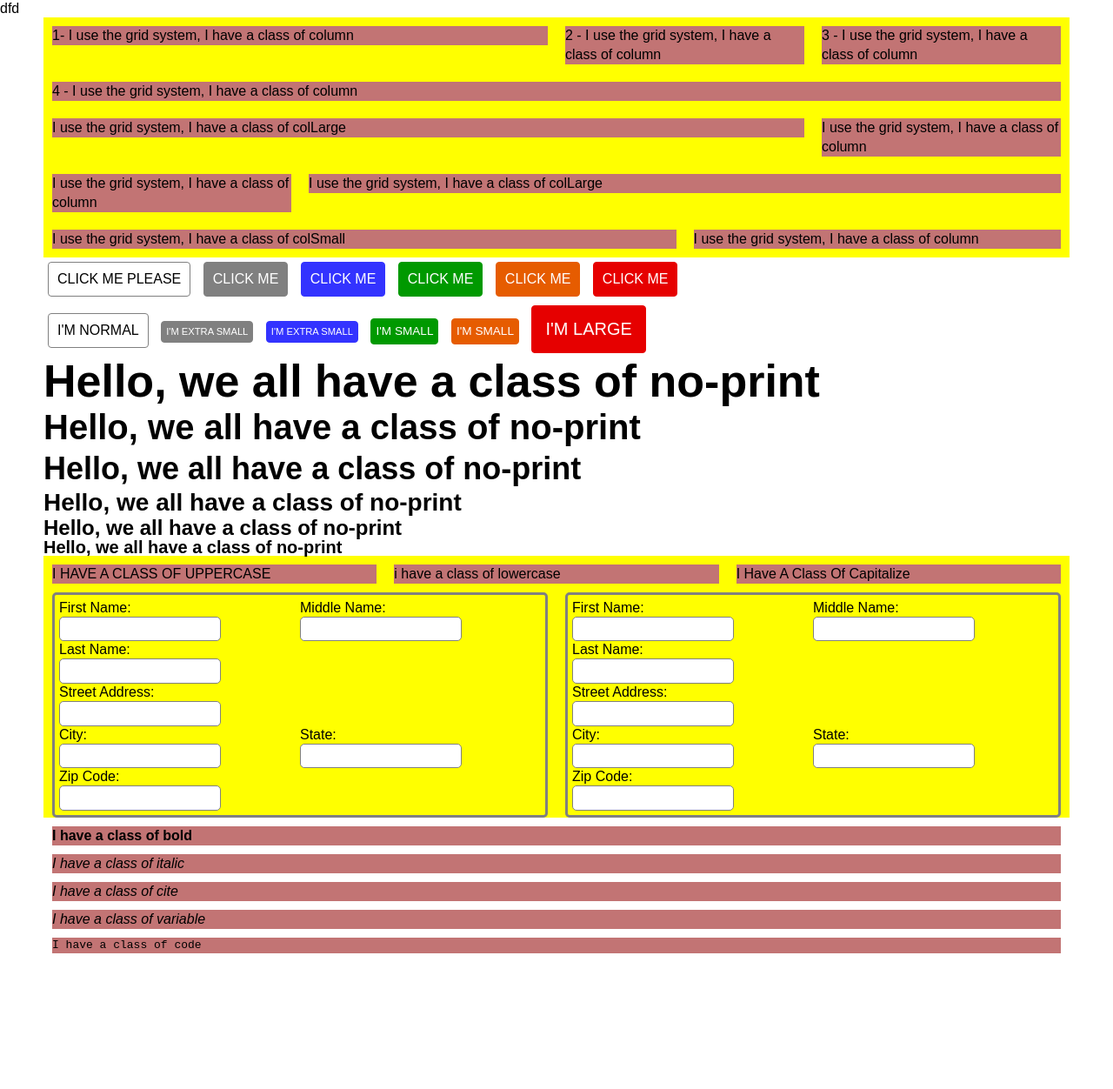
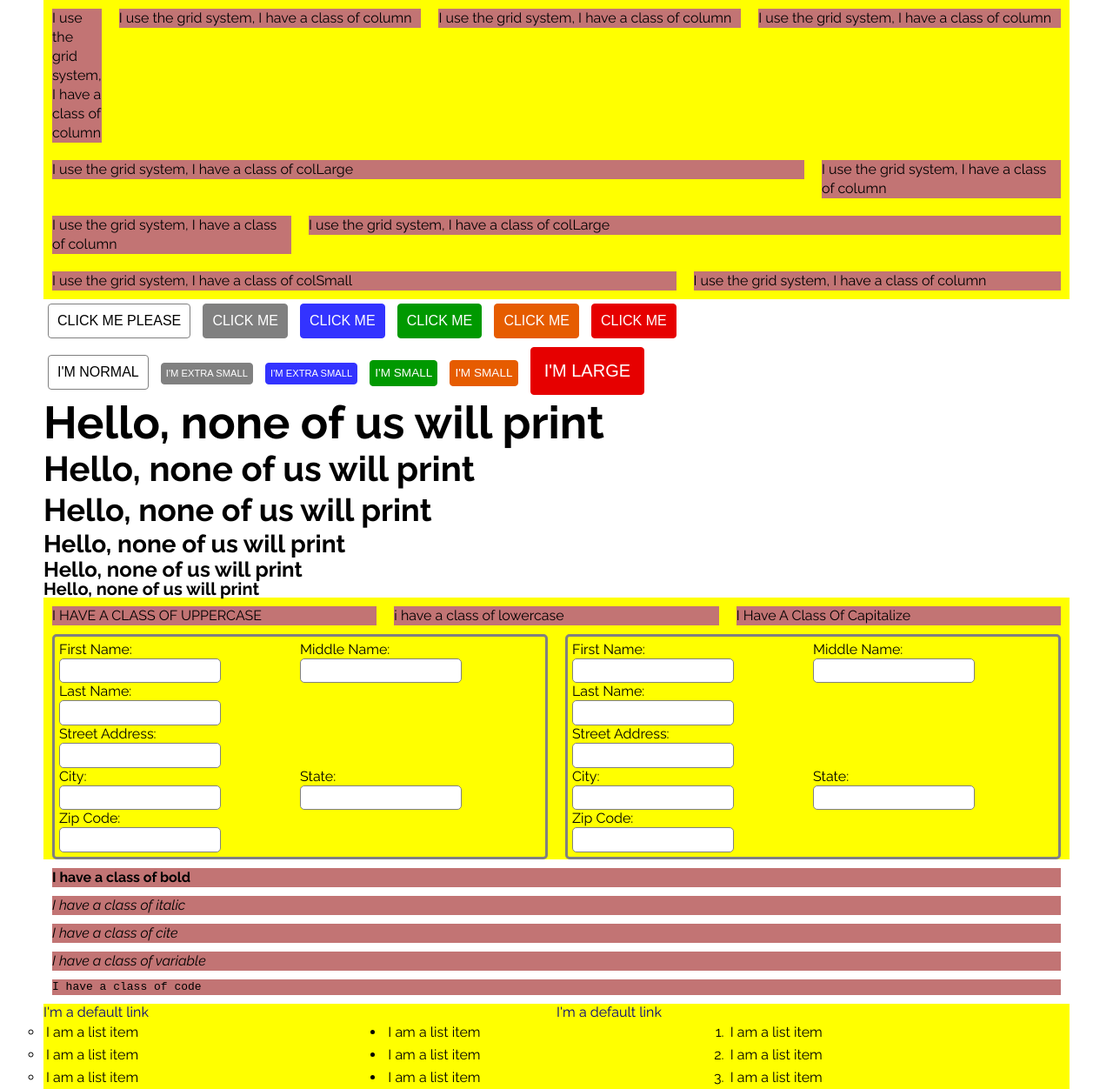
Before and after one commit to paigem33/FEWD2-framework, a plain HTML site: page root/index.html in a window 1280 px wide. Shown: the whole page at 87% size. Before the commit the page ends 1106 px from the top, so only its background shows below. Drawn offline with Linux system fonts and the light colour scheme.

Commit message:
Update (Paige's version)
Updated index.html to Paige's latest version with Raleway Font.

```diff
--- a/root/index.html
+++ b/root/index.html
@@ -1,21 +1,20 @@
 <!DOCTYPE html>
 <html lang="en">
 <head>
-    <meta charset="UTF-8">dfd
+    <meta charset="UTF-8">
     <meta name="viewport" content="width=device-width, user-scalable=no, initial-scale=1.0, maximum-scale=1.0, minimum-scale=1.0">
     <title>Framework project ideas</title>
     <link rel="stylesheet" href="css/main.css">
+    <link href="https://fonts.googleapis.com/css?family=Raleway:400,400i,700&display=swap" rel="stylesheet">
 </head>
    <div class="container">
 
     <body>
         <div class="group">
-            <!-- <div class="row"> -->
-                <div class="column colLarge"><p>1- I use the grid system, I have a class of column</p></div>
-                <div class="column colSmall"><p>2 - I use the grid system, I have a class of column</p></div>
-                <div class="column colSmall"><p>3 - I use the grid system, I have a class of column</p></div>
-                <div class="column colSmall"><p>4 - I use the grid system, I have a class of column</p></div>
-            <!-- </div> -->
+            <div class="column"><p>I use the grid system, I have a class of column</p></div>
+            <div class="column colSmall"><p>I use the grid system, I have a class of column</p></div>
+            <div class="column colSmall"><p>I use the grid system, I have a class of column</p></div>
+            <div class="column colSmall"><p>I use the grid system, I have a class of column</p></div>
         </div>
         <div class="group">
             <div class="column colLarge"><p>I use the grid system, I have a class of colLarge</p></div>
@@ -46,12 +45,12 @@
             <button class="button red large">I'm large</button>
         </div>
         <div class="no-print">
-            <h1>Hello, we all have a class of no-print</h1>
-            <h2>Hello, we all have a class of no-print</h2>
-            <h3>Hello, we all have a class of no-print</h3>
-            <h4>Hello, we all have a class of no-print</h4>
-            <h5>Hello, we all have a class of no-print</h5>
-            <h6>Hello, we all have a class of no-print</h6>
+            <h1>Hello, none of us will print</h1>
+            <h2>Hello, none of us will print</h2>
+            <h3>Hello, none of us will print</h3>
+            <h4>Hello, none of us will print</h4>
+            <h5>Hello, none of us will print</h5>
+            <h6>Hello, none of us will print</h6>
         </div>
         <div class="group">
             <p class="uppercase column">I have a class of uppercase</p>
@@ -139,9 +138,33 @@
             <p class="variable">I have a class of variable</p>
             <p class="code">I have a class of code</p>
         </div>
+        <div class="group">
+            <a href="#" class="column">I'm a default link</a>
+            <a href="#" class="column">I'm a default link</a>
+        </div>
+        <div class="group">
+            <div class="column">
+                <ul class="listCircle">
+                    <li>I am a list item</li>
+                    <li>I am a list item</li>
+                    <li>I am a list item</li>
+                </ul>
+            </div>
+            <div class="column">
+                <ul class="listBullet">
+                    <li>I am a list item</li>
+                    <li>I am a list item</li>
+                    <li>I am a list item</li>
+                </ul>
+            </div>
+            <div class="column">
+                <ol>
+                    <li>I am a list item</li>
+                    <li>I am a list item</li>
+                    <li>I am a list item</li>
+                </ol>
+            </div>
+        </div>
     </body>
 </div>
 </html>
-
-
-<!--<textarea name="Message" rows="20" cols="20" onfocus="this.value=''; this.onfocus=null;">Hint goes here.</textarea> this will make the hint text go away-->
```
